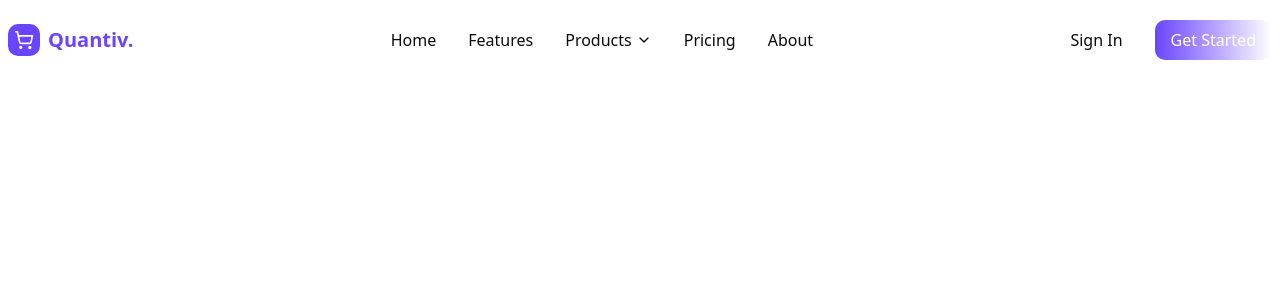
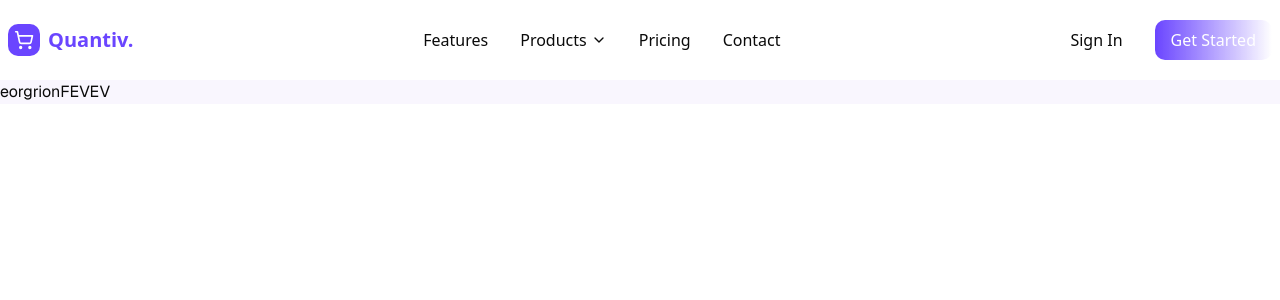
Before and after one commit to Kelechis19/Quantiv, a Next.js app in the folder quantiv_commerce/: page / in a window 1280 px wide. Shown: the top 300 px of the page. Built offline with nearby package versions, Linux system fonts and the light colour scheme.

Commit message:
Minor Setup

```diff
--- a/quantiv_commerce/package.json
+++ b/quantiv_commerce/package.json
@@ -3,7 +3,7 @@
   "version": "0.1.0",
   "private": true,
   "scripts": {
-    "dev": "next dev --turbopack",
+    "dev": "next dev --turbopack ",
     "build": "next build",
     "start": "next start",
     "lint": "next lint"
--- a/quantiv_commerce/src/app/page.js
+++ b/quantiv_commerce/src/app/page.js
@@ -3,8 +3,8 @@ import Image from "next/image";
 
 export default function Home() {
   return (
-    <div className="font-[family-name:var(--font-geist-sans)] bg-black ">
-
+    <div className="font-[family-name:var(--font-geist-sans)] bg-[#8658e60D]">
+      eorgrionFEVEV
     </div>
   );
 }
--- a/quantiv_commerce/src/components/mvpblocks/header-1.jsx
+++ b/quantiv_commerce/src/components/mvpblocks/header-1.jsx
@@ -8,7 +8,7 @@ import { useTheme } from "next-themes";
 import Image from "next/image";
 
 const navItems = [
-	{ name: "Home", href: "/" },
+	// { name: "Home", href: "/" },
 	{ name: "Features", href: "/features" },
 	{
 		name: "Products",
@@ -29,7 +29,7 @@ const navItems = [
 		],
 	},
 	{ name: "Pricing", href: "/pricing" },
-	{ name: "About", href: "/about" },
+	{ name: "Contact", href: "/contact" },
 ];
 
 export default function Header1() {
@@ -155,7 +155,7 @@ export default function Header1() {
 							className='font-medium text-foreground transition-colors duration-200 hover:text-[#6a45ff]'>
 							Sign In
 						</Link>
-						<motion.div whileHover={{ scale: 1.05 }} whileTap={{ scale: 0.95 }}>
+						<motion.div whileHover={{ scale: 1.01 }} whileTap={{ scale: 0.95 }}>
 							<Link
 								href='/signup'
 								className='inline-flex items-center space-x-2 rounded-lg bg-gradient-to-r from-[#6a45ff] to-[#6a45ff]/150 px-4 py-2 font-medium text-white transition-all duration-200 hover:shadow-lg '>
```
